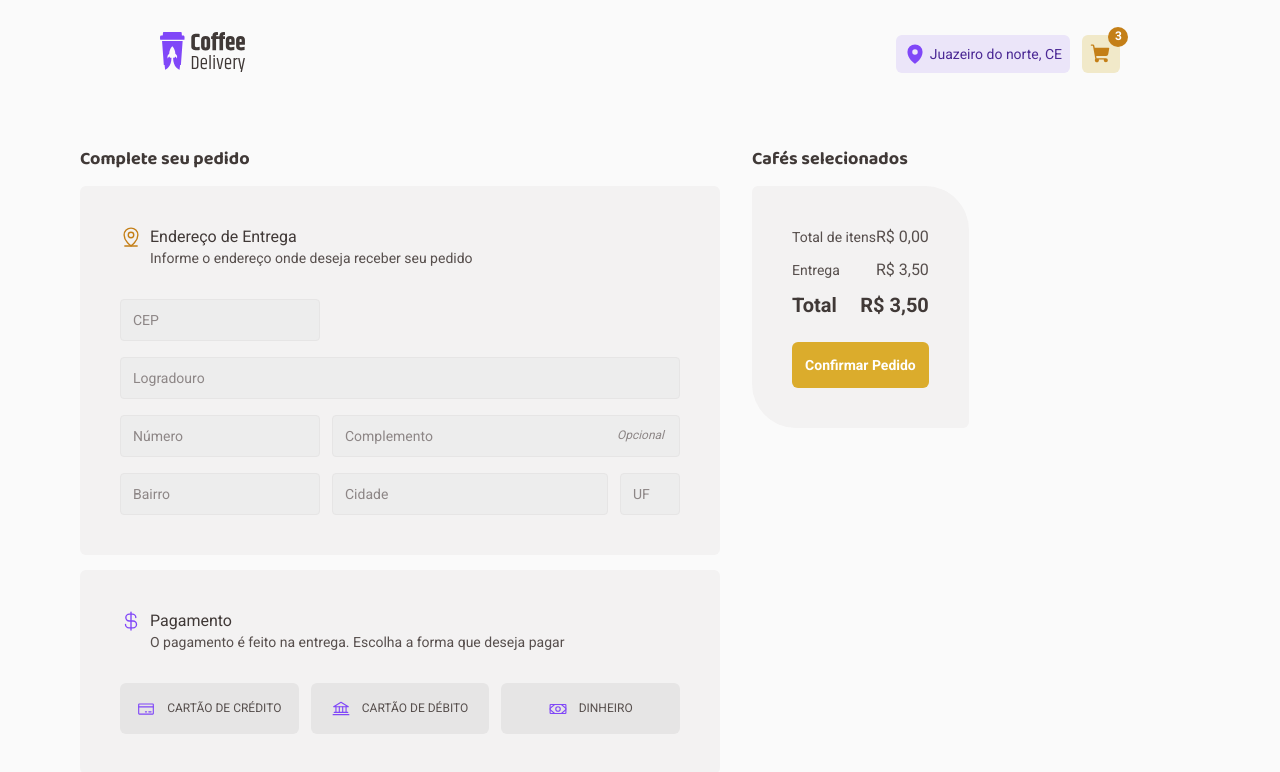
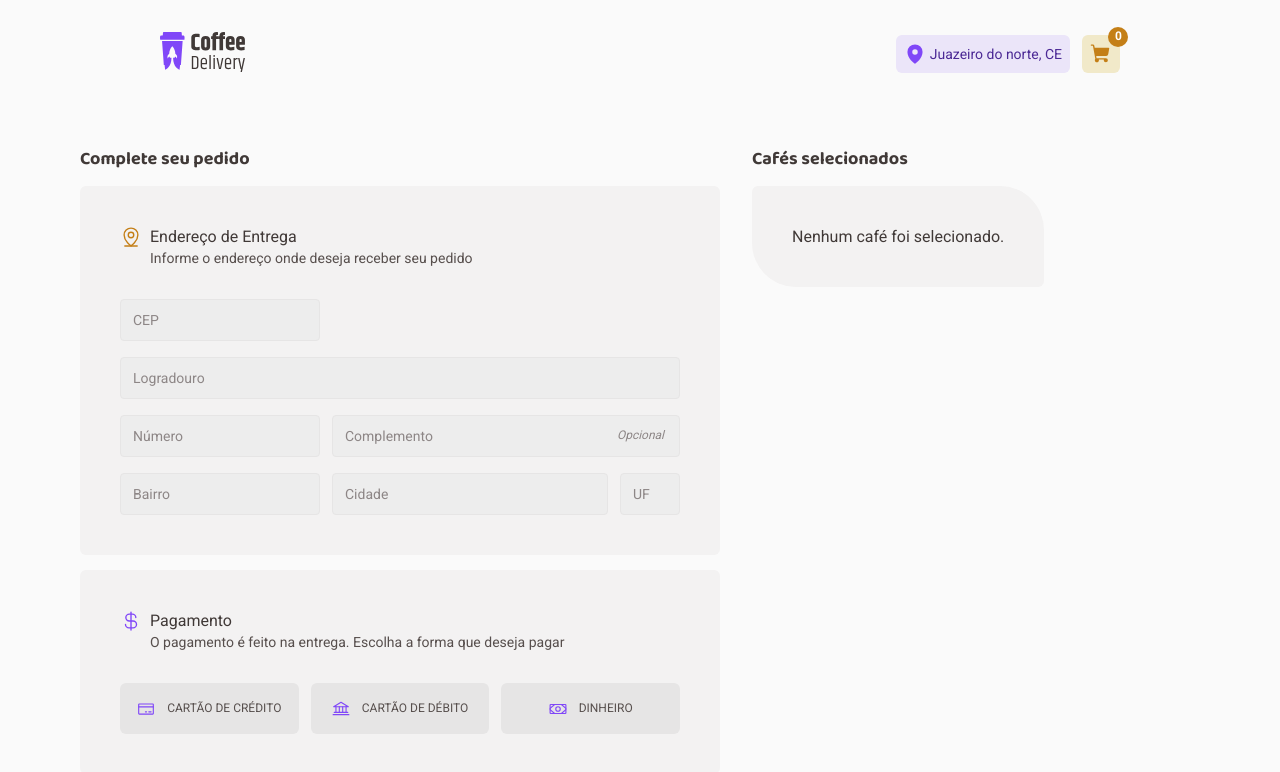
Before and after one commit to matheusmaximianomv/desafio02-coffee-delivery, a React (Vite) app: page /order in a window 1280 px wide. Shown: the top 772 px of the page. Built offline with nearby package versions, Linux system fonts and the light colour scheme.

Commit message:
feat: COntexto para geader e visualização quando não houver nenhum item selecionado

```diff
--- a/src/components/Header/index.tsx
+++ b/src/components/Header/index.tsx
@@ -1,5 +1,8 @@
+import { useContext } from 'react';
 import { NavLink } from 'react-router-dom';
 import { ShoppingCart, MapPin } from 'phosphor-react';
+
+import { ProductsContext } from '../../contexts/products/ProductsContext';
 
 import logoCoffeeDelivery from '../../assets/logo.svg';
 import { Button } from '../Button';
@@ -13,6 +16,8 @@ import {
 } from './styles';
 
 export function Header() {
+  const { productsSelected } = useContext(ProductsContext);
+
   return (
     <HeaderContainer>
       <HeaderContent>
@@ -26,7 +31,7 @@ export function Header() {
             <span>Juazeiro do norte, CE</span>
           </HeaderLocation>
           <NavLink to="/order" title="Carrinho">
-            <Button variant="simple" size="sm" badge={3}>
+            <Button variant="simple" size="sm" badge={productsSelected.length}>
               <ShoppingCart size={22} weight="fill" />
             </Button>
           </NavLink>
--- a/src/contexts/products/ProductsContext.tsx
+++ b/src/contexts/products/ProductsContext.tsx
@@ -19,9 +19,8 @@ export interface IProduct {
 
 interface IProductContextData {
   products: IProduct[];
-  addAProductUnit: (id: string) => void;
+  productsSelected: IProduct[];
   updateInBatchProduct: (id: string, quantity: number) => void;
-  removeAProductUnit: (id: string) => void;
   removeProduct: (id: string) => void;
 }
 
@@ -35,6 +34,8 @@ export function ProductsContextProvider({
   const [products, setProducts] = useState<IProduct[]>(
     generateCatalogsCard(useId)
   );
+
+  const productsSelected = products.filter((product) => product.quantity > 0);
 
   function findIndexProductById(
     products: IProduct[],
@@ -62,30 +63,6 @@ export function ProductsContextProvider({
     });
   }
 
-  function addAProductUnit(id: string): void {
-    setProducts((state) => {
-      return produce(state, (draft) => {
-        const index = findIndexProductById(draft, id);
-
-        if (indexIsValid(index)) {
-          draft[index as number].quantity += 1;
-        }
-      });
-    });
-  }
-
-  function removeAProductUnit(id: string): void {
-    setProducts((state) => {
-      return produce(state, (draft) => {
-        const index = findIndexProductById(draft, id);
-
-        if (indexIsValid(index) && draft[index as number].quantity > 1) {
-          draft[index as number].quantity -= 1;
-        }
-      });
-    });
-  }
-
   function removeProduct(id: string): void {
     setProducts((state) => {
       return produce(state, (draft) => {
@@ -102,9 +79,8 @@ export function ProductsContextProvider({
     <ProductsContext.Provider
       value={{
         products,
-        addAProductUnit,
+        productsSelected,
         updateInBatchProduct,
-        removeAProductUnit,
         removeProduct,
       }}
     >
--- a/src/pages/Order/index.tsx
+++ b/src/pages/Order/index.tsx
@@ -28,16 +28,15 @@ import {
   PurchaseSummaryContainer,
   PurchaseSummaryItems,
   PurchaseSummaryTotal,
+  TitleNoData,
 } from './styles';
 
 export function Order() {
-  const { products, updateInBatchProduct, removeProduct } =
+  const { productsSelected, updateInBatchProduct, removeProduct } =
     useContext(ProductsContext);
 
-  const productsSelected = products.filter((product) => product.quantity > 0);
-
   const deliveryPrice = 3.5;
-  const totalPriceProductsSelected = products.reduce(
+  const totalPriceProductsSelected = productsSelected.reduce(
     (accumulator, currentValue) =>
       accumulator + currentValue.price * currentValue.quantity,
     0
@@ -144,6 +143,8 @@ export function Order() {
             )
           )}
 
+          {productsSelected.length > 0 ? (
+            <>
               <PurchaseSummaryContainer>
                 <PurchaseSummaryItems>
                   <span>Total de itens</span>
@@ -164,6 +165,10 @@ export function Order() {
               <Button variant="primary" size="lg">
                 Confirmar Pedido
               </Button>
+            </>
+          ) : (
+            <TitleNoData>Nenhum café foi selecionado.</TitleNoData>
+          )}
         </OrderCardContainerCart>
       </OrderColumn>
     </OrderContainer>
--- a/src/pages/Order/styles.ts
+++ b/src/pages/Order/styles.ts
@@ -154,3 +154,11 @@ export const PurchaseSummaryTotal = styled(PurchaseSummary)`
     }
   }
 `;
+
+export const TitleNoData = styled.strong`
+  font-family: 'Roboto';
+  font-style: normal;
+  font-weight: 400;
+  line-height: 1.313rem;
+  color: ${(props) => props.theme['gray-700']};
+`;
```
Lines whose indentation alone changed are shown as unchanged.
